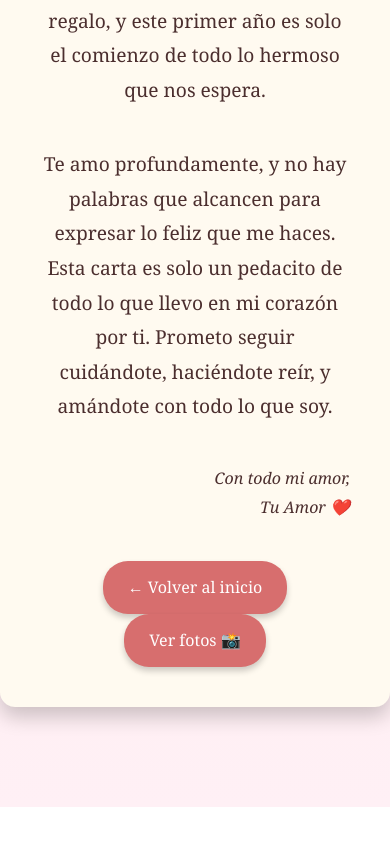
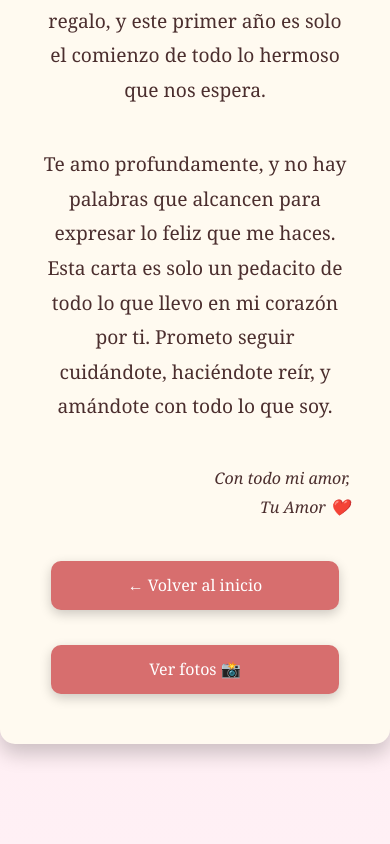
Before and after one commit to PQNelfox01/1er-aniversario--3, a plain HTML site: page carta.html in a window 390 px wide. Shown: the part 565-1409 px from the top of the page. Before the commit the page ends 1372 px from the top, so only its background shows below. Drawn offline with Linux system fonts and the light colour scheme.

Commit message:
Movil botones
ajustar botones a moviles

```diff
--- a/css/carta.css
+++ b/css/carta.css
@@ -12,11 +12,6 @@
   animation: aparecer 2s ease;
 }
 
-@keyframes aparecer {
-  from { opacity: 0; transform: translateY(40px); }
-  to { opacity: 1; transform: translateY(0); }
-}
-
 .firma {
   text-align: right;
   margin-top: 40px;
@@ -24,20 +19,40 @@
 }
 
 .botones {
-  text-align: center;
-  margin-top: 40px;
+  display: flex;
+  gap: 20px;
+  justify-content: center;
+  margin-top: 30px;
 }
 
 .botones a {
+  padding: 10px 20px;
   background-color: #d76e6e;
   color: white;
-  padding: 12px 25px;
   text-decoration: none;
-  border-radius: 25px;
-  margin: 0 10px;
-  transition: background-color 0.3s;
+  border-radius: 10px;
+  box-shadow: 0 4px 12px rgba(0,0,0,0.2);
 }
 
 .botones a:hover {
   background-color: #b84848;
 }
+
+/* Movil */
+@keyframes aparecer {
+  from { opacity: 0; transform: translateY(40px); }
+  to { opacity: 1; transform: translateY(0); }
+}
+
+@media (max-width: 768px) {
+  .botones {
+    flex-direction: column;
+    gap: 15px;
+    align-items: center;
+  }
+
+  .botones a {
+    width: 80%;
+    text-align: center;
+  }
+}
--- a/css/galeria.css
+++ b/css/galeria.css
@@ -78,6 +78,7 @@ body {
   filter: contrast(110%);
 }
 
+
 /* Responsive para celulares */
 @media (max-width: 768px) {
   .galeria-línea {
@@ -97,6 +98,8 @@ body {
   }
 }
 
+
+/* FOTO */
 .foto {
   aspect-ratio: 3 / 4; /* Proporción vertical tipo retrato */
   background-size: cover;
```
